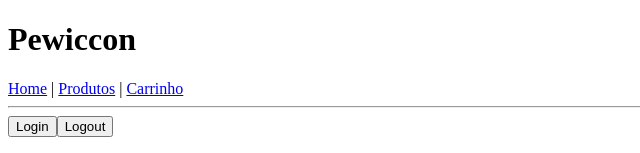
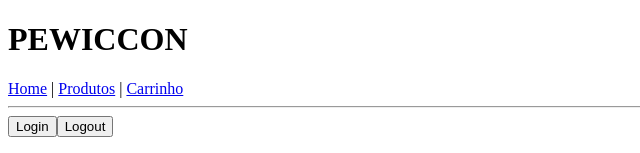
Before and after one commit to gaby0917/e-commerce, an Angular app: page /produtos in a window 1280 px wide. Shown: the top 153 px of the page, without its empty margins (0-640 px from the left). Built offline with nearby package versions, Linux system fonts and the light colour scheme; no server answers.

Commit message:
feat: Adiciona uppercase no app.html

```diff
--- a/src/app/app.html
+++ b/src/app/app.html
@@ -1,6 +1,6 @@
 <!--Cabeçalho: nome da loja criado com variável{{nomeLoja}}-->
 <!--Para alterar o nome da loja localizar na class App variável nomeLoja-->
-<h1>{{nomeLoja}}</h1>
+<h1>{{nomeLoja | uppercase}}</h1>
 
 <!--barra de navegação, adicionar as rotas-->
 <nav>
```
